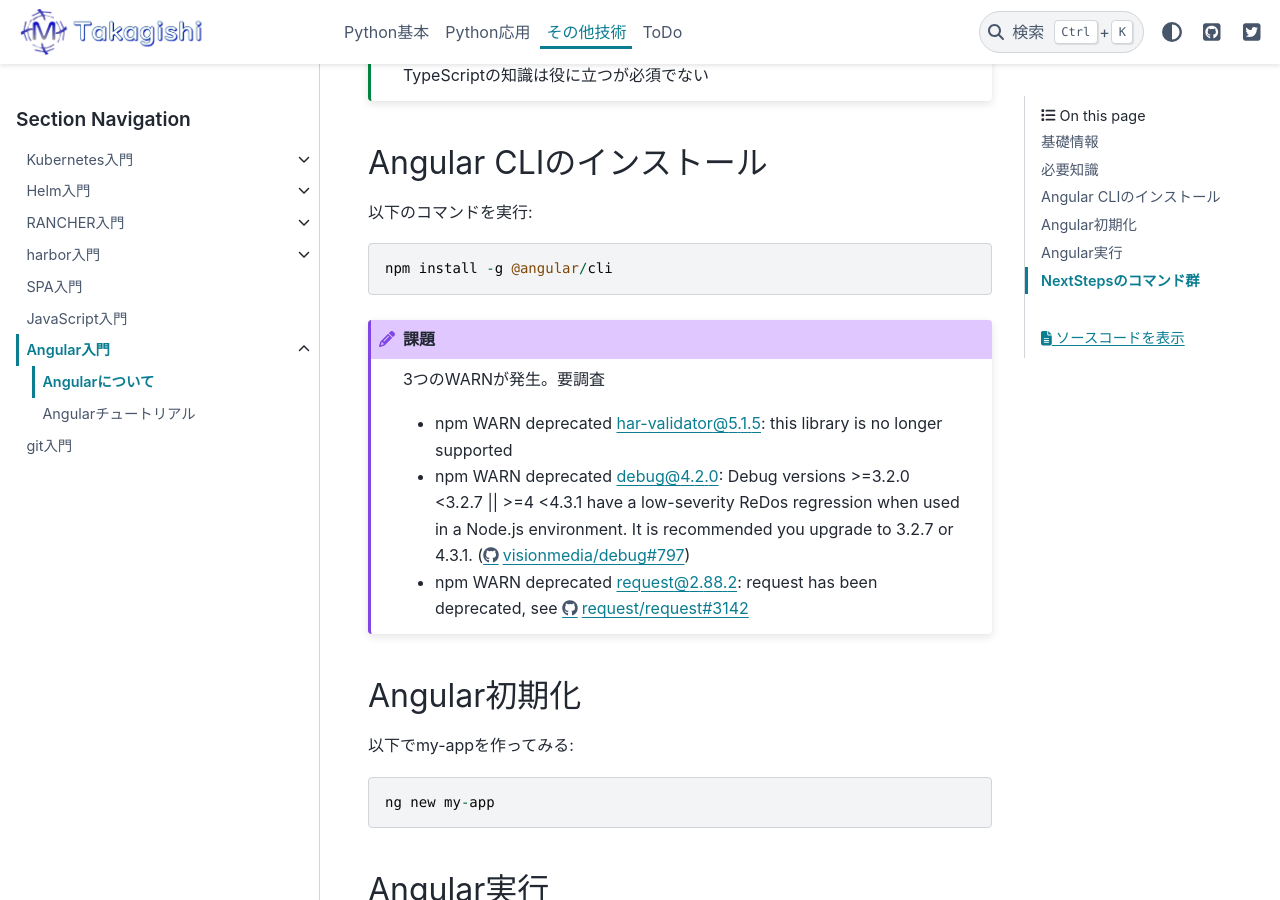
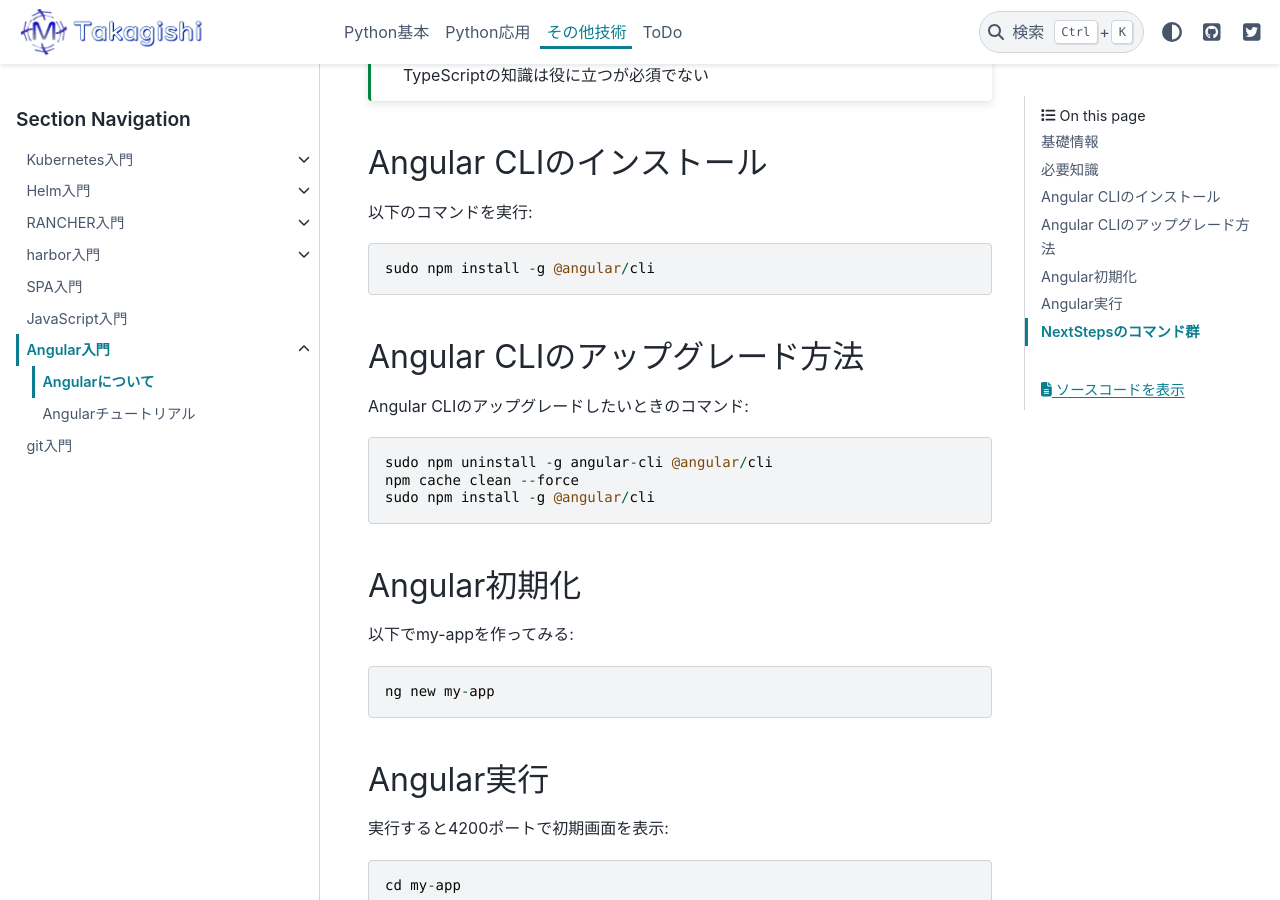
Before and after one commit to mtakagishi/mtakagishi, a Sphinx documentation site: the page built from docs/ex/angular/basic.rst, in a window 1280 px wide and 900 px high, scrolled down 766 px. Built offline with Sphinx 7.4.7 and the PyData theme 0.15.4, drawn with Linux system fonts in a browser that asks for light colours.

Commit message:
update angular-update

```diff
--- a/docs/ex/angular/basic.rst
+++ b/docs/ex/angular/basic.rst
@@ -30,15 +30,16 @@
 
 以下のコマンドを実行::
 
-  npm install -g @angular/cli
+  sudo npm install -g @angular/cli
 
-.. todo::
+Angular CLIのアップグレード方法
+==================================================
 
-  3つのWARNが発生。要調査
+Angular CLIのアップグレードしたいときのコマンド::
 
-  * npm WARN deprecated har-validator@5.1.5: this library is no longer supported
-  * npm WARN deprecated debug@4.2.0: Debug versions >=3.2.0 <3.2.7 || >=4 <4.3.1 have a low-severity ReDos regression when used in a Node.js environment. It is recommended you upgrade to 3.2.7 or 4.3.1. (https://github.com/visionmedia/debug/issues/797)
-  * npm WARN deprecated request@2.88.2: request has been deprecated, see https://github.com/request/request/issues/3142
+  sudo npm uninstall -g angular-cli @angular/cli
+  npm cache clean --force
+  sudo npm install -g @angular/cli
 
 Angular初期化
 ==================================================
```
